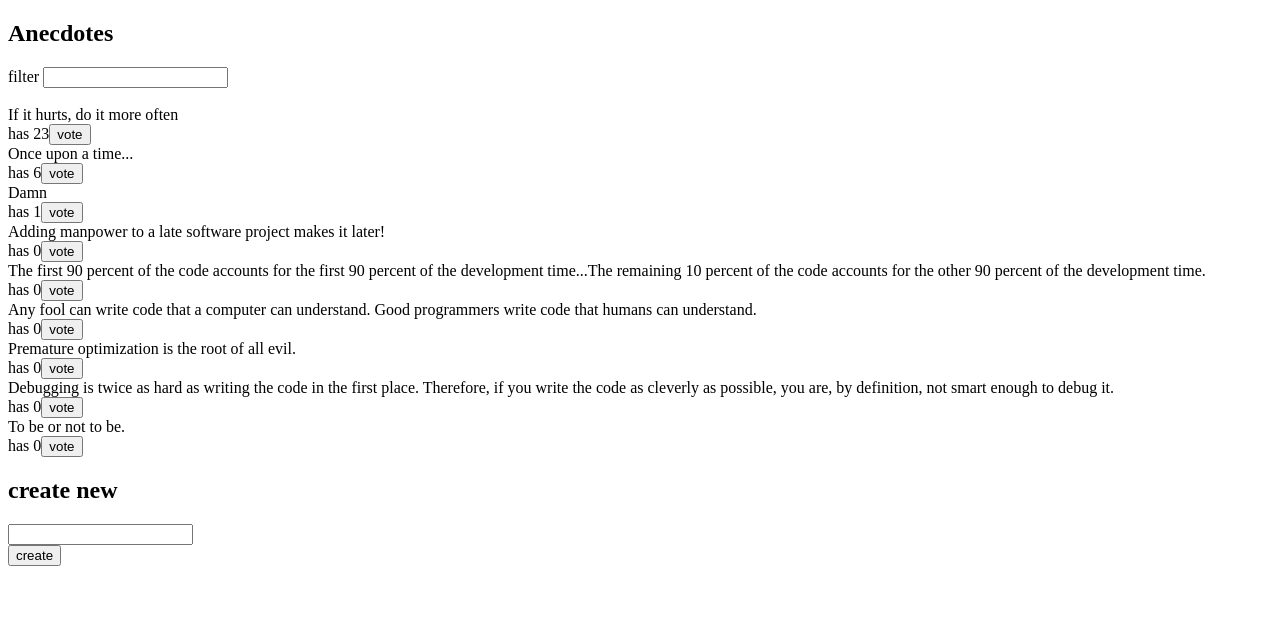
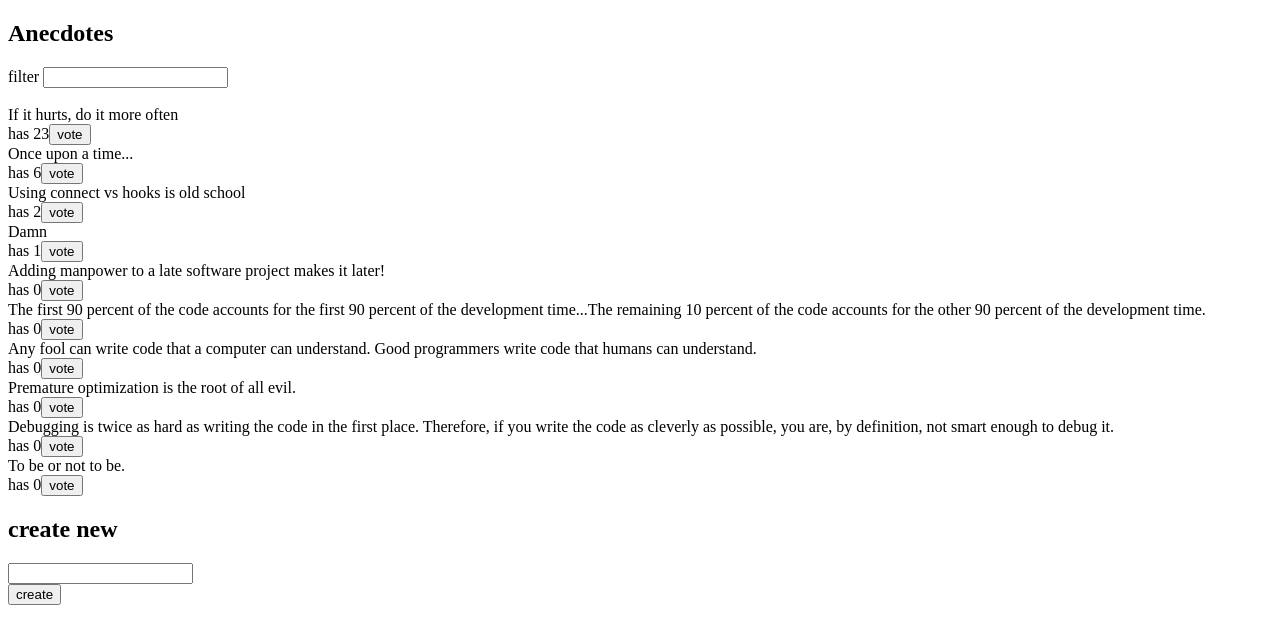
Before and after one commit to Jacob-Co/fullstackopen-part6-co, a React (Create React App) app in the folder redux-anecdotes/: page / in a window 1280 px wide. Shown: the top 644 px of the page. Built offline with nearby package versions, Linux system fonts and the light colour scheme; data requests are answered from the project's data file.

Commit message:
Used connect instead of hooks when accessing redux for AnecdoteForm Comp

```diff
--- a/redux-anecdotes/db.json
+++ b/redux-anecdotes/db.json
@@ -44,6 +44,11 @@
       "content": "Once upon a time...",
       "votes": 6,
       "id": "06gb4Gn"
+    },
+    {
+      "content": "Using connect vs hooks is old school",
+      "votes": 2,
+      "id": "Y72yO3q"
     }
   ]
 }
--- a/redux-anecdotes/src/components/AnecdoteForm.js
+++ b/redux-anecdotes/src/components/AnecdoteForm.js
@@ -1,15 +1,13 @@
 import React from 'react';
-import { useDispatch } from 'react-redux';
+import { connect } from 'react-redux';
 import { createAnecdote } from '../reducers/anecdoteReducer';
 
-const AnecdoteForm = () => {
-  const dispatch = useDispatch();
-
+const AnecdoteForm = ({ createAnecdote }) => {
   const addAnecdote = async (e) => {
     e.preventDefault();
     const anecdote = e.target.anecdote.value;
     e.target.anecdote.value = '';
-    dispatch(createAnecdote(anecdote));
+    createAnecdote(anecdote);
   };
 
   return (
@@ -20,4 +18,9 @@ const AnecdoteForm = () => {
   )
 }
 
-export default AnecdoteForm;
+const mapDispatchToProps = {
+  createAnecdote,
+};
+
+const ConnectedAnecdoteForm = connect(null, mapDispatchToProps)(AnecdoteForm);
+export default ConnectedAnecdoteForm;
```
